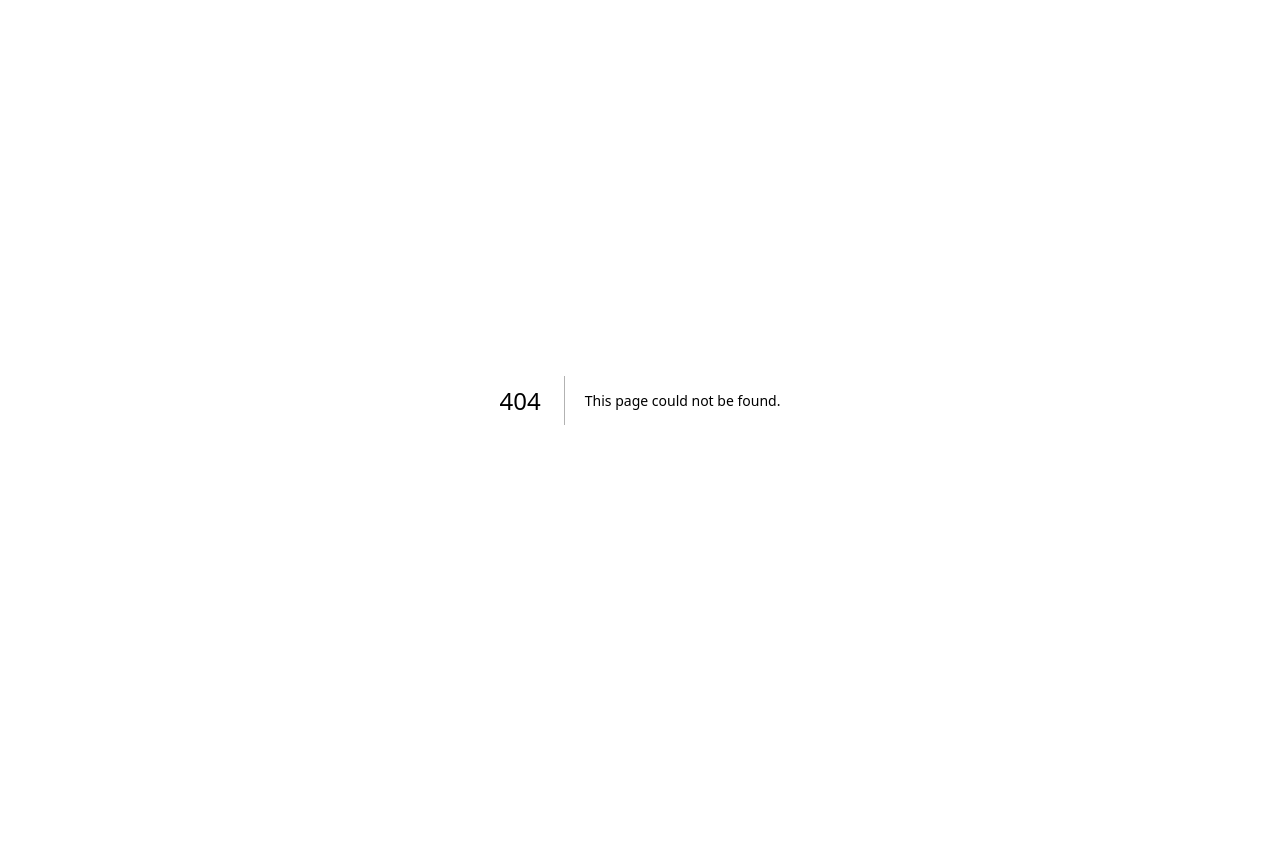
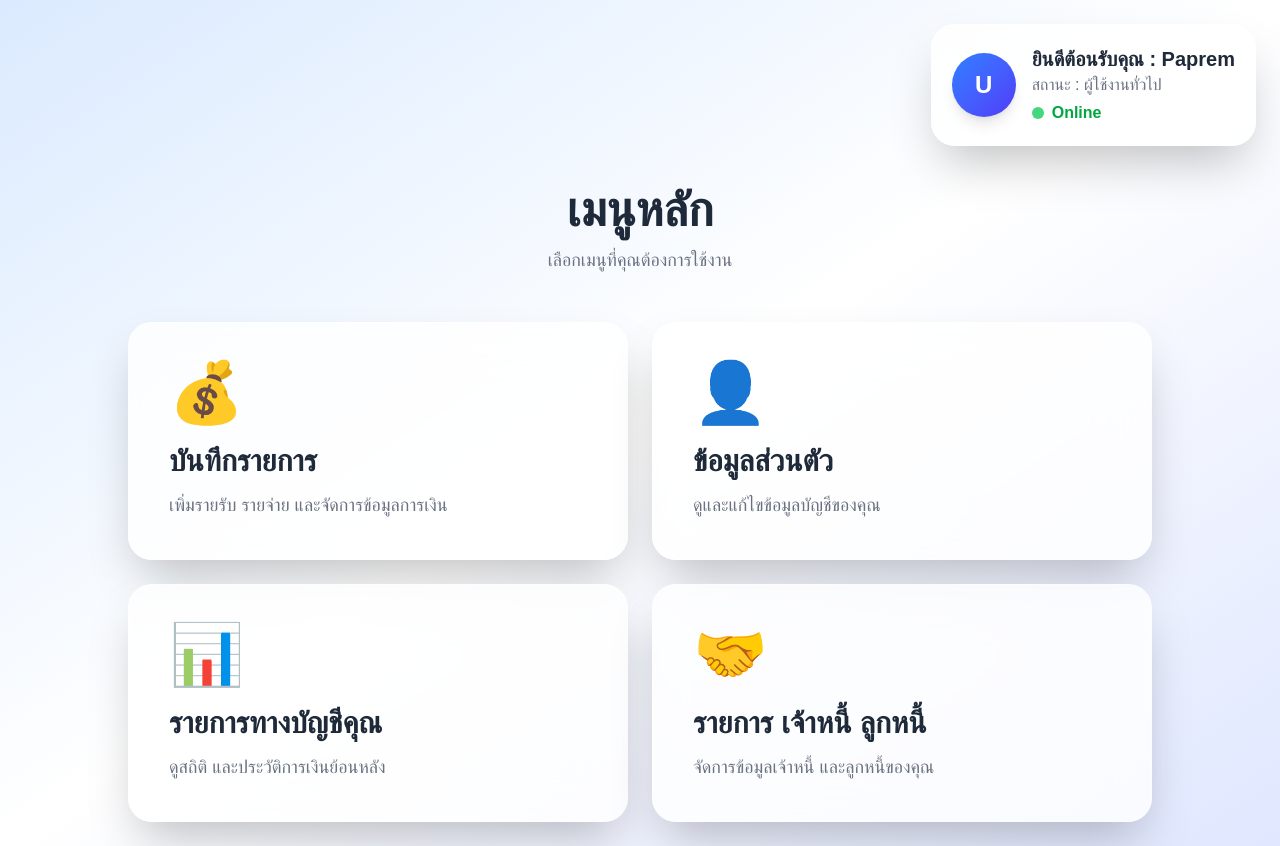
Before and after one commit to Paprem39/finance-tracker, a Next.js app: page /menu in a window 1280 px wide. Before the commit this address had no page. Before the commit the page ends 800 px from the top, so only its background shows below. Built offline with nearby package versions, Linux system fonts and the light colour scheme.

Commit message:
Create page menu

```diff
--- /dev/null
+++ b/src/app/api/login/route.ts
@@ -0,0 +1,75 @@
+import { NextResponse } from "next/server";
+import { PrismaClient } from "@prisma/client";
+import bcrypt from "bcrypt";
+
+const prisma = new PrismaClient();
+
+export async function POST(req: Request) {
+  try {
+    const body = await req.json();
+
+    const { loginInput, password } = body;
+
+    // หา user จาก email หรือ username
+    const user = await prisma.user.findFirst({
+      where: {
+        OR: [
+          { email: loginInput },
+          { username: loginInput },
+        ],
+      },
+    });
+
+    // ถ้าไม่มี user
+    if (!user) {
+      return NextResponse.json(
+        {
+          message: "ไม่พบผู้ใช้งาน",
+        },
+        {
+          status: 401,
+        }
+      );
+    }
+
+    // เช็ก password
+    const isPasswordValid = await bcrypt.compare(
+      password,
+      user.password
+    );
+
+    // password ไม่ถูก
+    if (!isPasswordValid) {
+      return NextResponse.json(
+        {
+          message: "Password ไม่ถูกต้อง",
+        },
+        {
+          status: 401,
+        }
+      );
+    }
+
+    // login สำเร็จ
+    return NextResponse.json({
+      message: "Login สำเร็จ 🎉",
+      user: {
+        id: user.id,
+        nickname: user.nickname,
+        username: user.username,
+      },
+    });
+
+  } catch (error) {
+    console.log(error);
+
+    return NextResponse.json(
+      {
+        message: "เกิดข้อผิดพลาด",
+      },
+      {
+        status: 500,
+      }
+    );
+  }
+}
--- a/src/app/login/page.tsx
+++ b/src/app/login/page.tsx
@@ -9,9 +9,27 @@ export default function LoginPage() {
   const [loginInput, setLoginInput] = useState("");
   const [password, setPassword] = useState("");
 
-  const handleLogin = () => {
-    // ไว้เชื่อม database ทีหลัง
-    router.push("/menu");
+  const handleLogin = async () => {
+    const response = await fetch("/api/login", {
+      method: "POST",
+      headers: {
+        "Content-Type": "application/json",
+      },
+      body: JSON.stringify({
+        loginInput,
+        password,
+      }),
+    });
+
+    const data = await response.json();
+
+    if (response.ok) {
+      alert("Login สำเร็จ 🎉");
+
+      router.push("/menu");
+    } else {
+      alert(data.message);
+    }
   };
 
   const handleSignup = () => {
@@ -36,21 +54,19 @@ export default function LoginPage() {
           เข้าสู่ระบบ
         </h1>
 
-        <p className="text-center text-gray-500 mt-2 mb-8">
-          ยินดีต้อนรับกลับ 👋
-        </p>
+
 
         {/* Username */}
         <div className="mb-4">
           <label className="text-sm font-semibold text-gray-700 block mb-2">
-            Username หรือ Email
+            Username
           </label>
 
           <input
             type="text"
             value={loginInput}
             onChange={(e) => setLoginInput(e.target.value)}
-            placeholder="กรอก Username หรือ Email"
+            placeholder="กรอก Username"
             className="
               w-full
               p-4
--- /dev/null
+++ b/src/app/menu/page.tsx
@@ -0,0 +1,202 @@
+"use client";
+
+import { useRouter } from "next/navigation";
+
+export default function MenuPage() {
+  const router = useRouter();
+
+  return (
+    <div className="min-h-screen bg-gradient-to-br from-blue-100 via-white to-indigo-100 p-6">
+
+      {/* Header */}
+      <div className="flex justify-end mb-10">
+
+        <div className="
+          bg-white/80
+          backdrop-blur-xl
+          border border-white/40
+          shadow-2xl
+          rounded-3xl
+          p-5
+          flex items-center gap-4
+        ">
+
+          {/* Profile Circle */}
+          <div className="
+            w-16 h-16
+            rounded-full
+            bg-gradient-to-br from-blue-500 to-indigo-600
+            flex items-center justify-center
+            text-white text-2xl font-bold
+            shadow-lg
+          ">
+            U
+          </div>
+
+          {/* User Info */}
+          <div>
+
+            <h2 className="text-xl font-bold text-gray-800">
+              ยินดีต้อนรับคุณ : Paprem
+            </h2>
+
+            <p className="text-gray-500">
+              สถานะ : ผู้ใช้งานทั่วไป
+            </p>
+
+            {/* Online */}
+            <div className="flex items-center gap-2 mt-1">
+              <div className="w-3 h-3 rounded-full bg-green-500 animate-pulse"></div>
+
+              <p className="text-green-600 font-semibold">
+                Online
+              </p>
+            </div>
+
+          </div>
+
+        </div>
+
+      </div>
+
+      {/* Title */}
+      <div className="text-center mb-12">
+
+        <h1 className="text-5xl font-black text-gray-800 mb-3">
+          เมนูหลัก
+        </h1>
+
+        <p className="text-gray-500 text-lg">
+          เลือกเมนูที่คุณต้องการใช้งาน
+        </p>
+
+      </div>
+
+      {/* Menu Grid */}
+      <div className="
+        grid
+        grid-cols-1
+        md:grid-cols-2
+        gap-6
+        max-w-5xl
+        mx-auto
+      ">
+
+        {/* Button 1 */}
+        <button
+          onClick={() => router.push("/dashboard")}
+          className="
+            group
+            bg-white/80
+            backdrop-blur-xl
+            rounded-3xl
+            shadow-2xl
+            p-10
+            hover:scale-105
+            transition
+            text-left
+            border border-white/40
+          "
+        >
+          <div className="text-6xl mb-5 group-hover:rotate-6 transition">
+            💰
+          </div>
+
+          <h2 className="text-3xl font-black text-gray-800 mb-3">
+            บันทึกรายการ
+          </h2>
+
+          <p className="text-gray-500 text-lg">
+            เพิ่มรายรับ รายจ่าย และจัดการข้อมูลการเงิน
+          </p>
+        </button>
+
+        {/* Button 2 */}
+        <button
+          className="
+            group
+            bg-white/80
+            backdrop-blur-xl
+            rounded-3xl
+            shadow-2xl
+            p-10
+            hover:scale-105
+            transition
+            text-left
+            border border-white/40
+          "
+        >
+          <div className="text-6xl mb-5 group-hover:rotate-6 transition">
+            👤
+          </div>
+
+          <h2 className="text-3xl font-black text-gray-800 mb-3">
+            ข้อมูลส่วนตัว
+          </h2>
+
+          <p className="text-gray-500 text-lg">
+            ดูและแก้ไขข้อมูลบัญชีของคุณ
+          </p>
+        </button>
+
+        {/* Button 3 */}
+        <button
+          className="
+            group
+            bg-white/80
+            backdrop-blur-xl
+            rounded-3xl
+            shadow-2xl
+            p-10
+            hover:scale-105
+            transition
+            text-left
+            border border-white/40
+          "
+        >
+          <div className="text-6xl mb-5 group-hover:rotate-6 transition">
+            📊
+          </div>
+
+          <h2 className="text-3xl font-black text-gray-800 mb-3">
+            รายการทางบัญชีคุณ
+          </h2>
+
+          <p className="text-gray-500 text-lg">
+            ดูสถิติ และประวัติการเงินย้อนหลัง
+          </p>
+        </button>
+
+        {/* Button 4 */}
+        <button
+          className="
+            group
+            bg-white/80
+            backdrop-blur-xl
+            rounded-3xl
+            shadow-2xl
+            p-10
+            hover:scale-105
+            transition
+            text-left
+            border border-white/40
+          "
+        >
+          <div className="text-6xl mb-5 group-hover:rotate-6 transition">
+            🤝
+          </div>
+
+          <h2 className="text-3xl font-black text-gray-800 mb-3">
+            รายการ เจ้าหนี้ ลูกหนี้
+          </h2>
+
+          <p className="text-gray-500 text-lg">
+            จัดการข้อมูลเจ้าหนี้ และลูกหนี้ของคุณ
+          </p>
+        </button>
+
+      </div>
+
+    </div>
+  );
+}
--- a/src/app/register/page.tsx
+++ b/src/app/register/page.tsx
@@ -50,7 +50,7 @@ export default function RegisterPage() {
           setPassword("");
           setConfirmPassword("");
 
-          router.push("/");
+          router.push("/login");
           console.log(data);
 
         } catch (error) {
```
